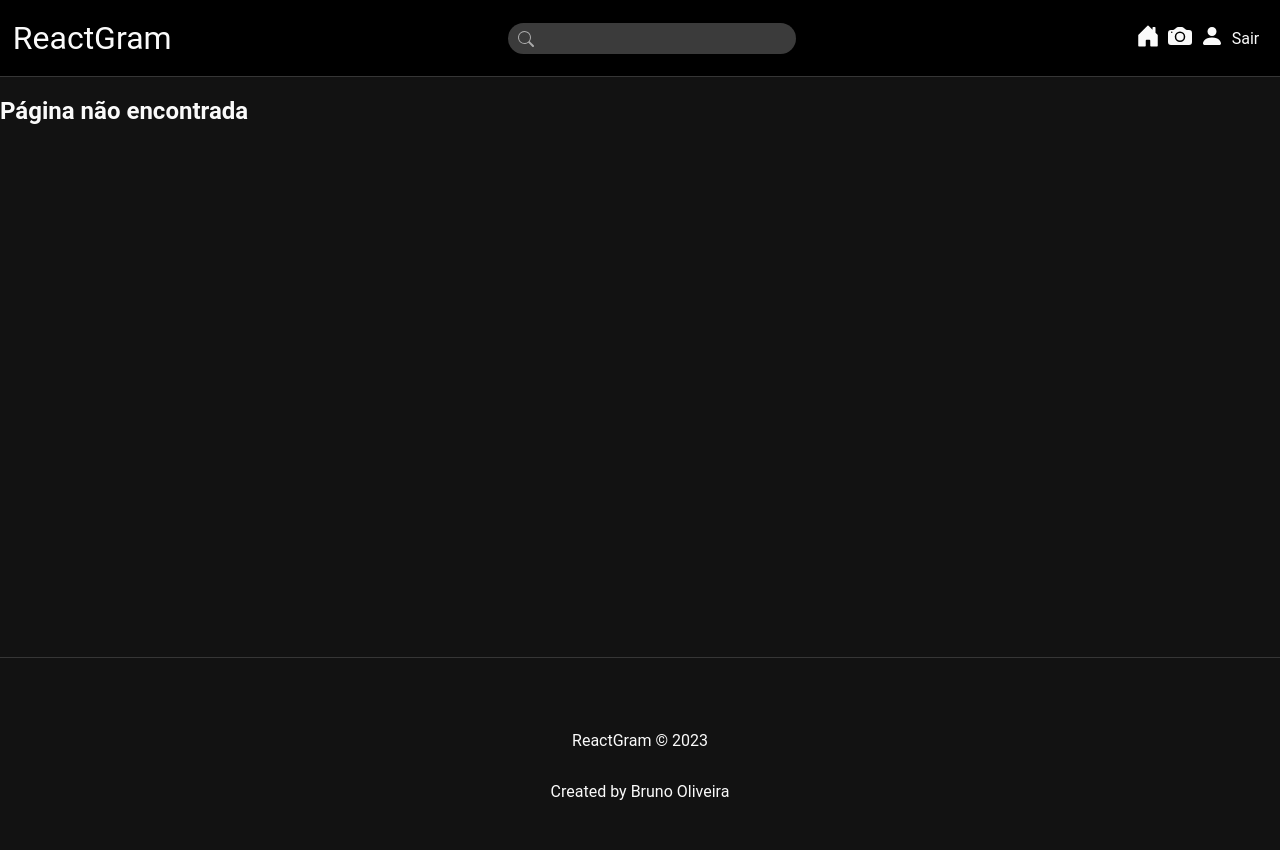
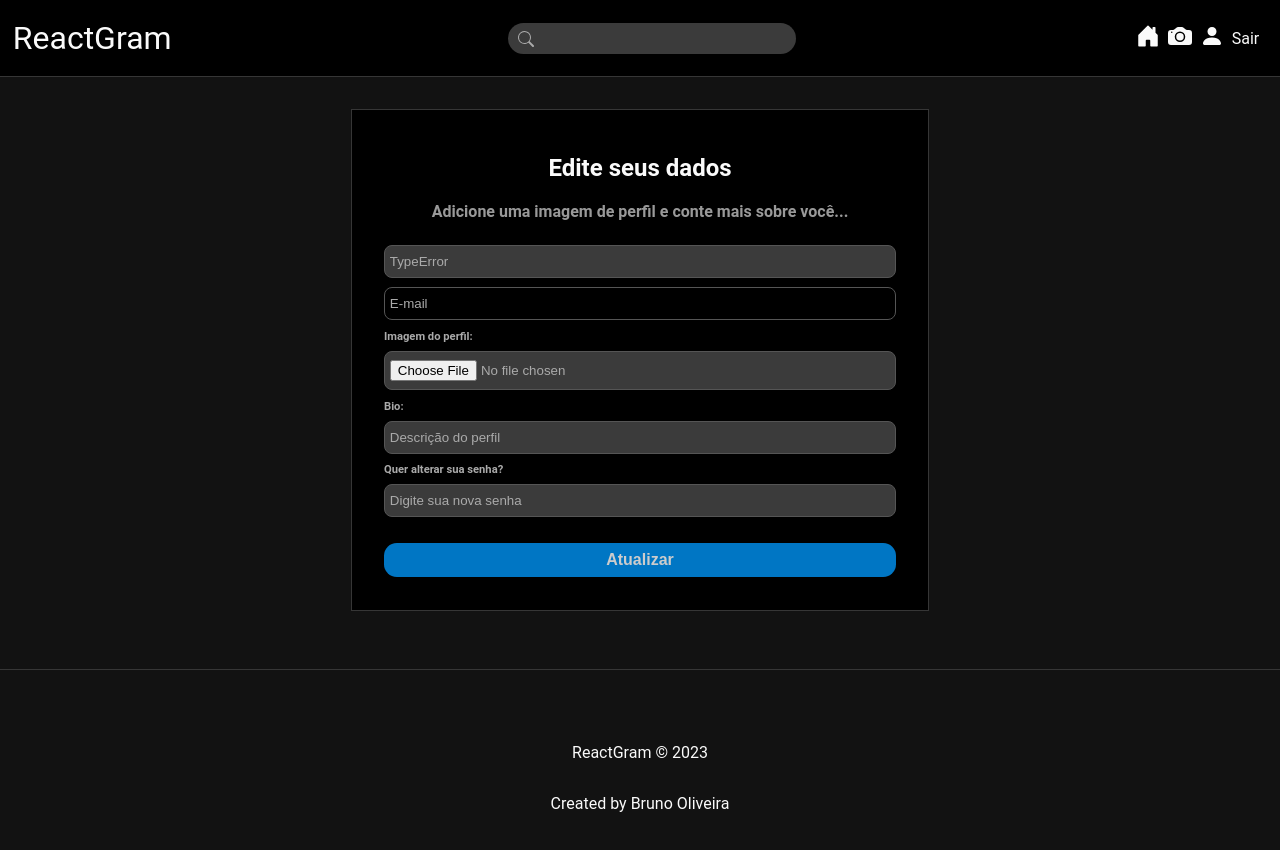
Before and after one commit to onurbeht/ReactGram, a React (Vite) app in the folder frontend/: page /profile in a window 1280 px wide. Shown: the top 850 px of the page. Built offline with nearby package versions, Linux system fonts and the light colour scheme; no server answers; sample sign-in values are in the browser's storage.

Commit message:
Update profile functionality created

```diff
--- a/frontend/src/App.jsx
+++ b/frontend/src/App.jsx
@@ -11,6 +11,7 @@
 import Login from "./pages/Auth/Login";
 import Register from "./pages/Auth/Register";
 import NotFound from "./pages/NotFound/NotFound";
+import EditProfile from "./pages/EditProfile/EditProfile";
 
 //Components
 import Navbar from "./components/Navbar/Navbar";
@@ -34,6 +35,10 @@
               element={auth ? <Home /> : <Navigate to="/login" />}
             />
             <Route
+              path="/profile"
+              element={auth ? <EditProfile /> : <Navigate to="/login" />}
+            />
+            <Route
               path="/login"
               element={!auth ? <Login /> : <Navigate to="/" />}
             />
--- a/frontend/src/pages/Auth/Login.jsx
+++ b/frontend/src/pages/Auth/Login.jsx
@@ -48,7 +48,7 @@
             name="email"
             placeholder="Insira seu email"
             required={true}
-            value={email}
+            value={email || ""}
             onChange={(e) => setEmail(e.target.value)}
           />
         </label>
@@ -60,7 +60,7 @@
             placeholder="Insira sua senha"
             minLength={6}
             required={true}
-            value={password}
+            value={password || ""}
             onChange={(e) => setPassword(e.target.value)}
           />
         </label>
--- a/frontend/src/pages/Auth/Register.jsx
+++ b/frontend/src/pages/Auth/Register.jsx
@@ -55,7 +55,7 @@
             placeholder="Insira seu nome"
             minLength={3}
             required={true}
-            value={name}
+            value={name || ""}
             onChange={(e) => setName(e.target.value)}
           />
         </label>
@@ -66,7 +66,7 @@
             name="email"
             placeholder="Insira seu email"
             required={true}
-            value={email}
+            value={email || ""}
             onChange={(e) => setEmail(e.target.value)}
           />
         </label>
@@ -78,7 +78,7 @@
             placeholder="Crie sua senha"
             minLength={6}
             required={true}
-            value={password}
+            value={password || ""}
             onChange={(e) => setPassword(e.target.value)}
           />
         </label>
@@ -90,7 +90,7 @@
             placeholder="Confirme sua senha"
             minLength={6}
             required={true}
-            value={confirmPassword}
+            value={confirmPassword || ""}
             onChange={(e) => setConfirmPassword(e.target.value)}
           />
         </label>
--- /dev/null
+++ b/frontend/src/pages/EditProfile/EditProfile.jsx
@@ -0,0 +1,148 @@
+//CSS
+import styles from "./EditProfile.module.css";
+
+import { uploads } from "../../utils/config";
+
+//Hooks
+import { useEffect, useState } from "react";
+import { useSelector, useDispatch } from "react-redux";
+
+//Redux
+import { resetMessage, profile, updateProfile } from "../../slices/userSlice";
+
+//Components
+import Message from "../../components/Message/Message";
+
+const EditProfile = () => {
+  const dispatch = useDispatch();
+
+  const { user, loading, error, message } = useSelector((state) => state.user);
+
+  //states
+  const [name, setName] = useState("");
+  const [email, setEmail] = useState("");
+  const [password, setPassword] = useState("");
+  const [profileImage, setProfileImage] = useState("");
+  const [bio, setBio] = useState("");
+  const [previewImage, setPreviewImage] = useState("");
+
+  //Load user data
+  useEffect(() => {
+    dispatch(profile());
+  }, [dispatch]);
+
+  //Fill form with user data
+  useEffect(() => {
+    if (user) {
+      setName(user.name);
+      setEmail(user.email);
+      setBio(user.bio);
+    }
+  }, [user]);
+
+  const handleSubmit = async (e) => {
+    e.preventDefault();
+
+    const userData = {
+      name,
+    };
+
+    if (profileImage) {
+      userData.profileImage = profileImage;
+    }
+
+    if (bio) {
+      userData.bio = bio;
+    }
+    if (password) {
+      userData.password = password;
+    }
+
+    //build form data
+    const formData = new FormData();
+
+    const userFormData = Object.keys(userData).forEach((key) =>
+      formData.append(key, userData[key])
+    );
+
+    formData.append("user", userFormData);
+
+    await dispatch(updateProfile(formData));
+
+    setTimeout(() => {
+      dispatch(resetMessage());
+    }, 2000);
+  };
+
+  const handleImage = (e) => {
+    //Image preview
+    const image = e.target.files[0];
+
+    setPreviewImage(image);
+
+    //update Image state
+    setProfileImage(image);
+  };
+
+  return (
+    <div className={styles.container}>
+      <h2>Edite seus dados</h2>
+      <p className={styles.subtitle}>
+        Adicione uma imagem de perfil e conte mais sobre você...
+      </p>
+
+      {(user.profileImage || previewImage) && (
+        <img
+          className={styles.profile_img}
+          src={
+            previewImage
+              ? URL.createObjectURL(previewImage)
+              : `${uploads}/users/${user.profileImage}`
+          }
+          alt={user.name}
+        />
+      )}
+
+      <form onSubmit={handleSubmit}>
+        <input
+          type="text"
+          placeholder="Nome"
+          value={name || ""}
+          onChange={(e) => setName(e.target.value)}
+        />
+        <input type="email" placeholder="E-mail" disabled value={email || ""} />
+        <label>
+          <span>Imagem do perfil:</span>
+          <input type="file" onChange={handleImage} />
+        </label>
+        <label>
+          <span>Bio:</span>
+          <input
+            type="text"
+            placeholder="Descrição do perfil"
+            value={bio || ""}
+            onChange={(e) => setBio(e.target.value)}
+          />
+        </label>
+        <label>
+          <span>Quer alterar sua senha?</span>
+          <input
+            type="password"
+            placeholder="Digite sua nova senha"
+            value={password || ""}
+            onChange={(e) => setPassword(e.target.value)}
+          />
+        </label>
+        {!loading ? (
+          <input type="submit" value="Atualizar" />
+        ) : (
+          <input type="submit" value="Aguarde..." disabled />
+        )}
+        {error && <Message type={"error"} msg={error} />}
+        {message && <Message type={"success"} msg={message} />}
+      </form>
+    </div>
+  );
+};
+
+export default EditProfile;
--- /dev/null
+++ b/frontend/src/pages/EditProfile/EditProfile.module.css
@@ -0,0 +1,21 @@
+.container {
+  border: 1px solid #363636;
+  background-color: #000;
+  padding: 1.5rem 2rem;
+  max-width: 40%;
+  margin: 2rem auto;
+  text-align: center;
+}
+
+.subtitle {
+  font-weight: bold;
+  color: #999;
+  margin-bottom: 1.5rem;
+}
+
+.profile_img {
+  width: 10rem;
+  height: 10rem;
+  border-radius: 50%;
+  margin-bottom: 1rem;
+}
--- /dev/null
+++ b/frontend/src/services/userService.js
@@ -0,0 +1,38 @@
+import { api, requestConfig } from "../utils/config";
+
+//Get user details
+const profile = async (data, token) => {
+  const config = requestConfig("GET", data, token);
+
+  try {
+    const res = await fetch(api + "/users/profile", config)
+      .then((res) => res.json())
+      .catch((err) => err);
+
+    return res;
+  } catch (error) {
+    console.log(error);
+  }
+};
+
+//Update user details
+const updateProfile = async (data, token) => {
+  const config = requestConfig("PUT", data, token, true);
+
+  try {
+    const res = await fetch(api + "/users/", config)
+      .then((res) => res.json())
+      .catch((err) => err);
+
+    return res;
+  } catch (error) {
+    console.log(error);
+  }
+};
+
+const userService = {
+  profile,
+  updateProfile,
+};
+
+export default userService;
--- a/frontend/src/slices/authSlice.js
+++ b/frontend/src/slices/authSlice.js
@@ -61,8 +61,8 @@
         state.error = false;
       })
       .addCase(register.fulfilled, (state, action) => {
-        state.loading = true;
-        state.error = false;
+        state.loading = false;
+        state.error = null;
         state.success = true;
         state.user = action.payload;
       })
--- /dev/null
+++ b/frontend/src/slices/userSlice.js
@@ -0,0 +1,84 @@
+import { createSlice, createAsyncThunk } from "@reduxjs/toolkit";
+import userService from "../services/userService";
+
+const initialState = {
+  user: {},
+  loading: false,
+  error: false,
+  success: false,
+  message: null,
+};
+
+//Funções
+//Get user details
+export const profile = createAsyncThunk(
+  "user/profile",
+  async (user, thunkAPI) => {
+    const token = thunkAPI.getState().auth.user.token;
+
+    const data = await userService.profile(user, token);
+
+    return data;
+  }
+);
+
+//Update user details
+export const updateProfile = createAsyncThunk(
+  "user/update",
+  async (user, thunkAPI) => {
+    const token = await thunkAPI.getState().auth.user.token;
+
+    const data = await userService.updateProfile(user, token);
+
+    //check for errors
+    if (data.errors) {
+      return thunkAPI.rejectWithValue(data.errors[0]);
+    }
+
+    return data;
+  }
+);
+
+export const userSlice = createSlice({
+  name: "user",
+  initialState,
+  reducers: {
+    resetMessage: (state) => {
+      state.message = null;
+    },
+  },
+  extraReducers: (builder) => {
+    builder
+      //Profile
+      .addCase(profile.pending, (state) => {
+        state.loading = true;
+        state.error = false;
+      })
+      .addCase(profile.fulfilled, (state, action) => {
+        state.loading = false;
+        state.error = null;
+        state.success = true;
+        state.user = action.payload;
+      })
+      //Update
+      .addCase(updateProfile.pending, (state) => {
+        state.loading = true;
+        state.error = false;
+      })
+      .addCase(updateProfile.fulfilled, (state, action) => {
+        state.loading = false;
+        state.error = null;
+        state.success = true;
+        state.user = action.payload;
+        state.message = "Usuário atualizado com sucesso!";
+      })
+      .addCase(updateProfile.rejected, (state, action) => {
+        state.loading = false;
+        state.error = action.payload;
+        state.user = {};
+      });
+  },
+});
+
+export const { resetMessage } = userSlice.actions;
+export default userSlice.reducer;
--- a/frontend/src/store.js
+++ b/frontend/src/store.js
@@ -1,9 +1,11 @@
 import { configureStore } from "@reduxjs/toolkit";
 
 import authReducer from "./slices/authSlice";
+import userReducer from "./slices/userSlice";
 
 export const store = configureStore({
   reducer: {
     auth: authReducer,
+    user: userReducer,
   },
 });
```
Also changed, not shown: 4 other files (tests, documents, lock files or other folders).
